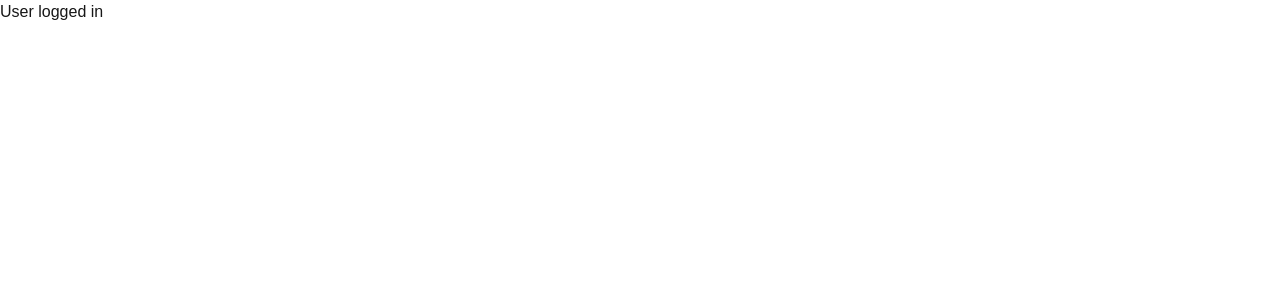
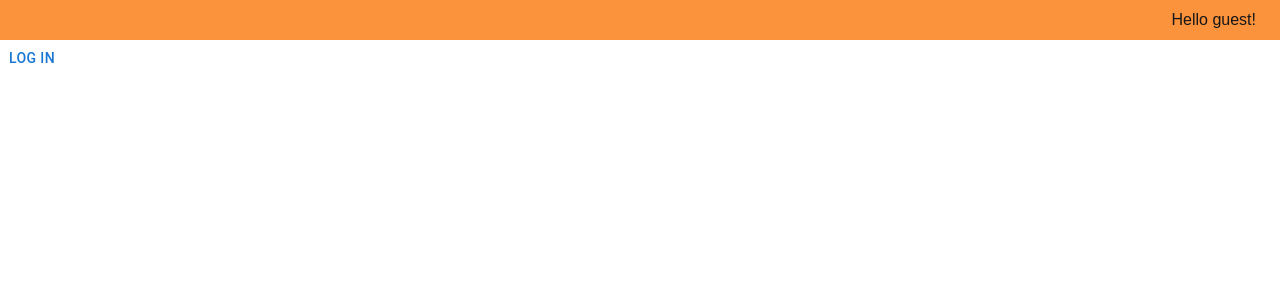
Before and after one commit to RyanMG/MuttMatch, a Next.js app: page / in a window 1280 px wide. Shown: the top 300 px of the page. Built offline with nearby package versions, Linux system fonts and the light colour scheme.

Commit message:
fix: page overscroll issues leftover from testing CSS

```diff
--- a/app/(authenticated)/page.tsx
+++ /dev/null
@@ -1,7 +0,0 @@
-import { ReactNode } from "react";
-
-export default function Dashboard(): ReactNode {
-  return (
-    <h1>User logged in</h1>
-  );
-}
--- a/app/page.tsx
+++ b/app/page.tsx
@@ -9,9 +9,9 @@
   const {userDetails, isLoading, signOut} = useAuthContext();
 
   return (
-    <>
+    <div className="h-screen w-screen">
       <Header />
-      <div className="h-screen">
+      <div>
         {isLoading &&
           <PageLoading />
         }
@@ -40,6 +40,6 @@
         }
 
       </div>
-    </>
+    </div>
   );
 }
```
